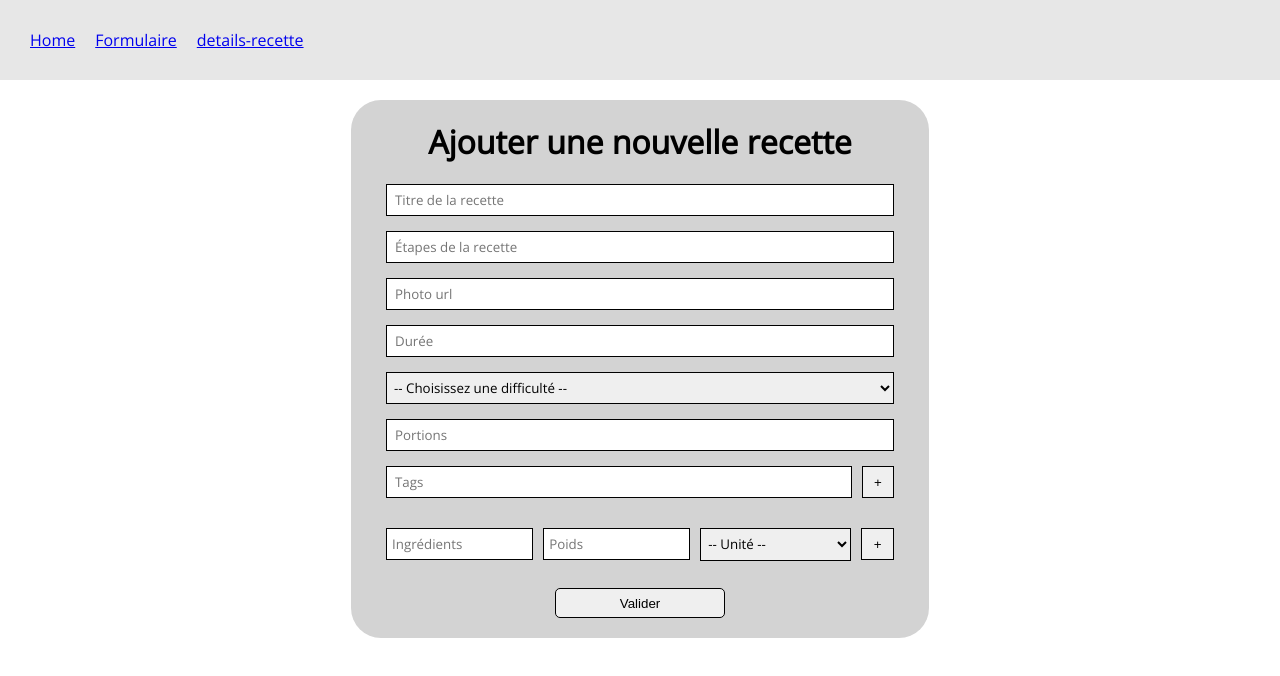
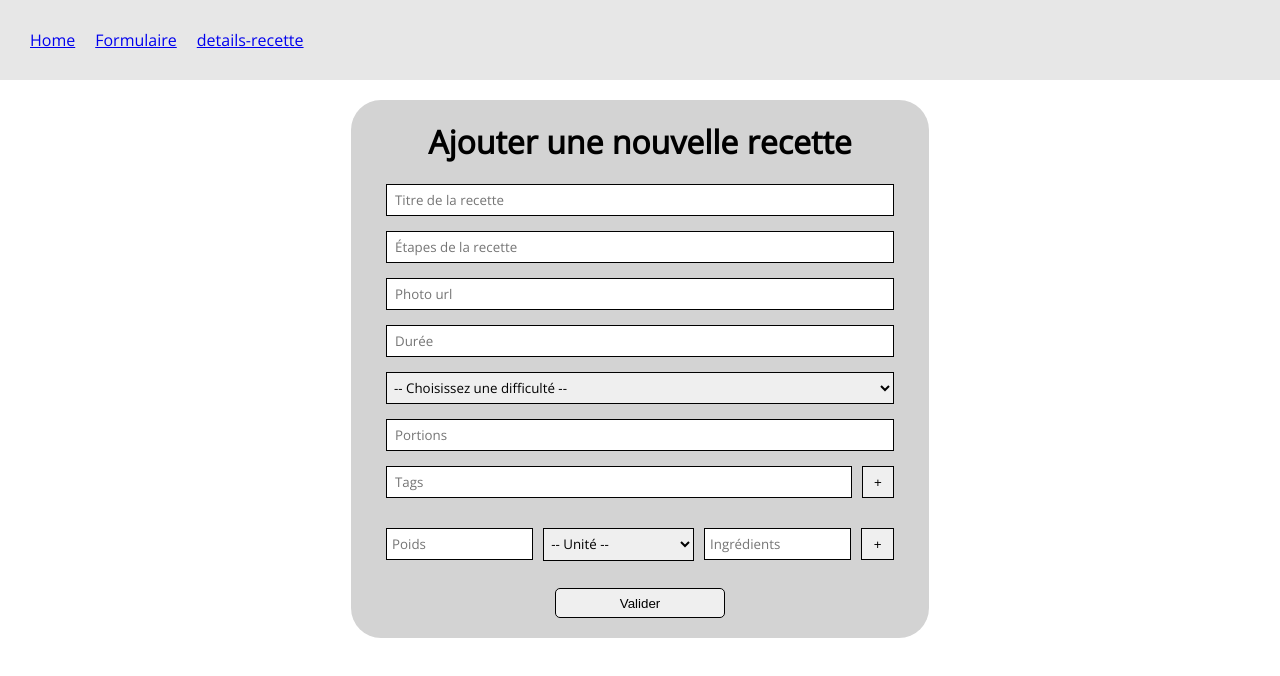
Before and after one commit to ElSalim75/recette, a React (Vite) app in the folder Recette/: page /formulaire in a window 1280 px wide. Shown: the top 676 px of the page. Built offline with nearby package versions, Linux system fonts and the light colour scheme.

Commit message:
form update css, errors

```diff
--- a/Recette/src/pages/FormRecipe.jsx
+++ b/Recette/src/pages/FormRecipe.jsx
@@ -163,12 +163,6 @@ const Formulaire = () => {
                     </div>
                     <div className='ingredientsForm'>
                         <input
-                            value={ingredients}
-                            onChange={e => setIngredients(e.target.value)}
-                            type='text'
-                            placeholder='Ingrédients'
-                        />
-                        <input
                             value={ingredientsQuantity}
                             onChange={e => setIngredientsQuantity(e.target.value)}
                             type='number'
@@ -183,6 +177,12 @@ const Formulaire = () => {
                             <option value='kg'>kg</option>
                             <option value='L'>L</option>
                         </select>
+                        <input
+                            value={ingredients}
+                            onChange={e => setIngredients(e.target.value)}
+                            type='text'
+                            placeholder='Ingrédients'
+                        />
                         <button className='add-ingredient-btn' onClick={addIngredient}>
                             +
                         </button>
```
